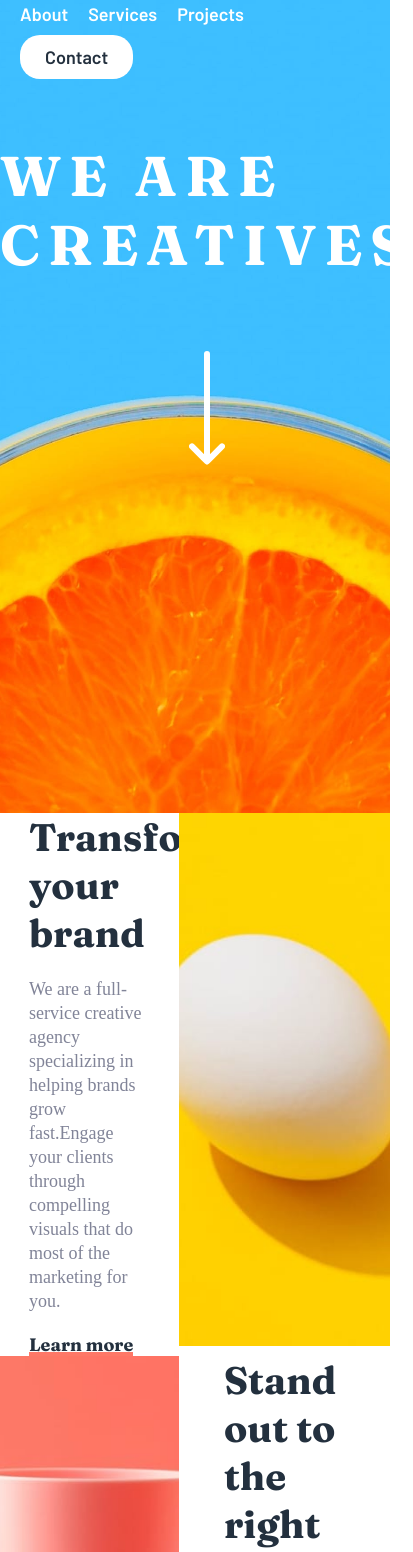
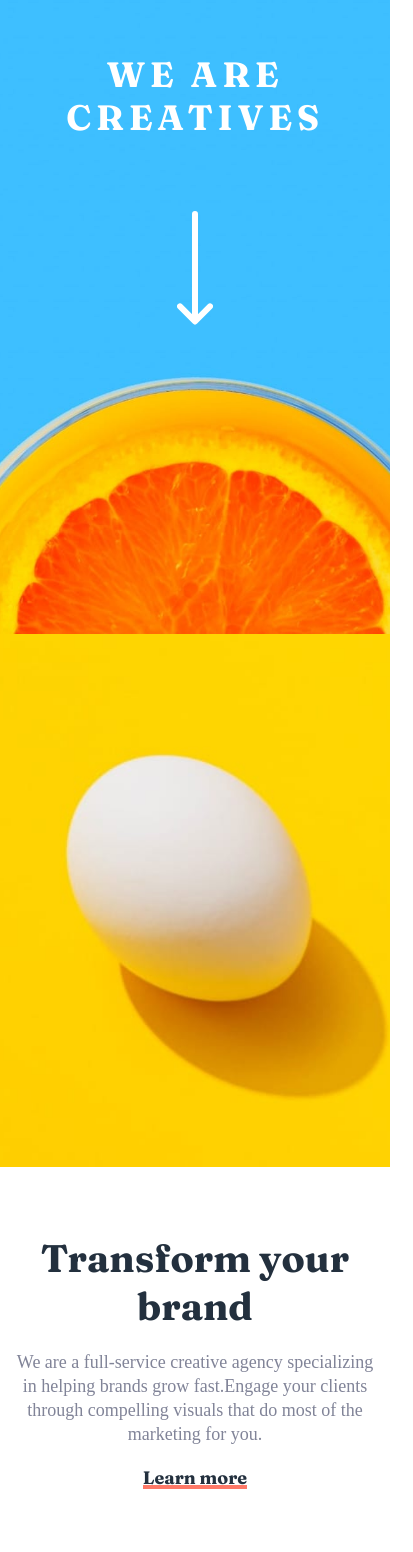
Before and after one commit to the-matheuslima/sunnyside-agency-landing-page, a plain HTML site: page index.html in a window 390 px wide. Shown: the part 48-1600 px from the top of the page, 413 px wide, since content can reach past the window. Drawn offline with Linux system fonts and the light colour scheme.

Commit message:
add responsive

```diff
--- /dev/null
+++ b/css/responsive.css
@@ -0,0 +1,73 @@
+@media (max-width:738px) {
+    .header{
+        background-image: url(../images/mobile/image-header.jpg);
+    }
+    .header-title {
+        width: 357px;
+        text-align: center;
+        letter-spacing: 0.3rem;
+    }
+    .layout {
+        padding-top: 30px;
+    }
+
+    .testimonials{
+        margin-top: 1796px;
+    }
+    .testimonials-title{
+        letter-spacing: 0.1rem;
+    }
+
+    .testimonials-cards {
+        grid-template-columns: 1fr;
+        gap: 60px;
+    }
+
+    .client-comment{
+        text-align: center;
+    }
+    .testimonials-gallery{
+        grid-template-columns: repeat(2,1fr);
+    }
+    .gallery{
+        height: 300px;
+    }
+}
+
+@media (max-width:437px){
+    .header-title{
+        font-size: 2.2rem;
+    }
+    .box{
+        width: 370px;
+    }
+}
+
+@media (max-width:686px) {
+    .services{
+        grid-template-columns:repeat(1,1fr)
+    }
+    .egg{
+        grid-row: 2;
+    }
+    .box{
+        width: 361px;
+        height: 388px;
+        display: flex;
+        flex-direction: column;
+        justify-content: center;
+        align-items: center;
+    }
+    .description-text {
+        text-align: center;
+    }
+    .title-section {
+        text-align: center;
+    }
+}
+
+@media (max-width:554px){
+    .navbar-item{
+        display: none;
+    }
+}
--- a/css/style.css
+++ b/css/style.css
@@ -37,7 +37,7 @@ body{
     background-image : url("../images/desktop/image-header.jpg");
     background-size: cover;
     background-position: bottom;
-    height: 102vh;
+    height: 682px;
 }
 
 .navbar {
@@ -113,7 +113,7 @@ a.contact {
     margin: 20px auto;
 }
 .box {
-    width: 31vw;
+    width: 65%;
     margin: auto;
 }
 .box a{
@@ -214,9 +214,9 @@ a.contact {
 }
 .gallery{
     height: 100%;
-    background-position: center;
+    background-position: bottom;
     background-repeat: no-repeat;
-    background-size: cover
+    background-size: cover;
 
 }
 .social-media img{
--- a/index.html
+++ b/index.html
@@ -7,6 +7,7 @@
     <link rel="icon" type="image/png" sizes="32x32" href="./images/favicon-32x32.png">
 
     <link rel="stylesheet" href="css/style.css">
+    <link rel="stylesheet" href="css/responsive.css">
     <title>Document</title>
 </head>
 
```
